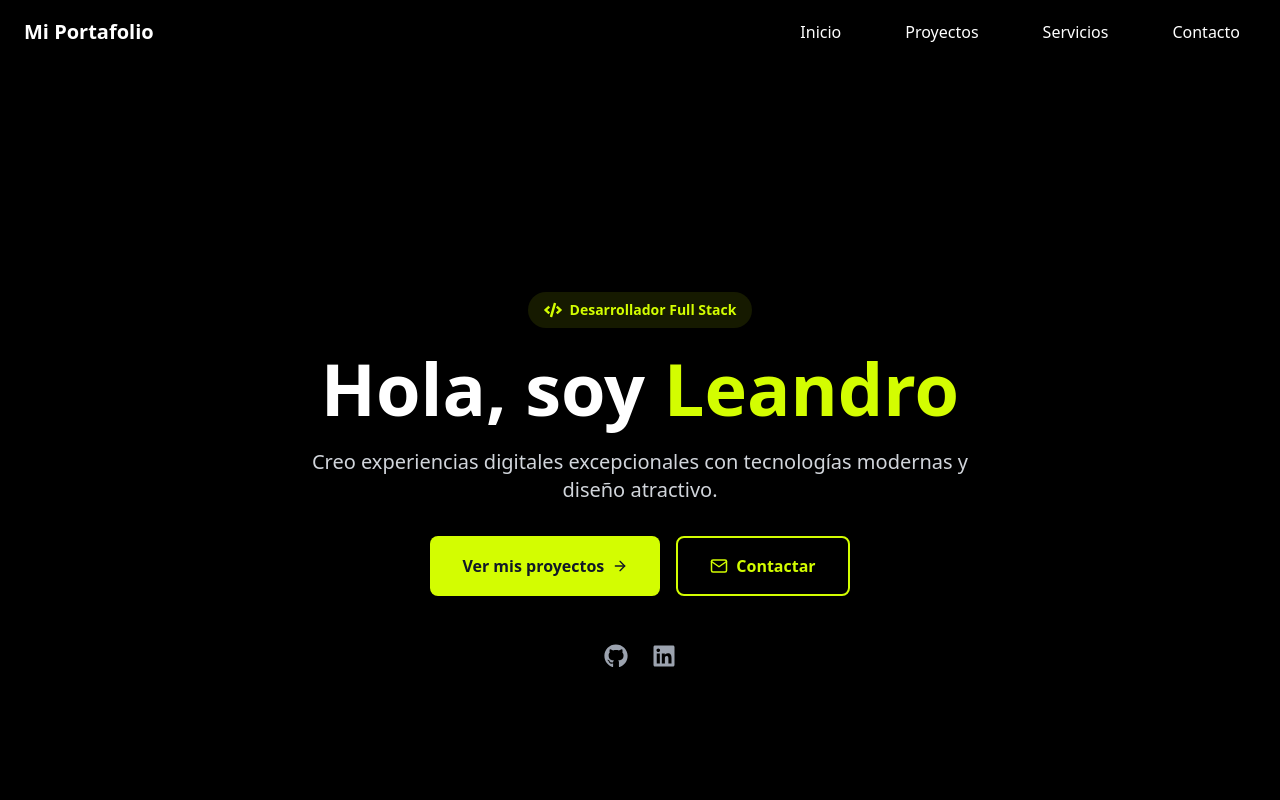
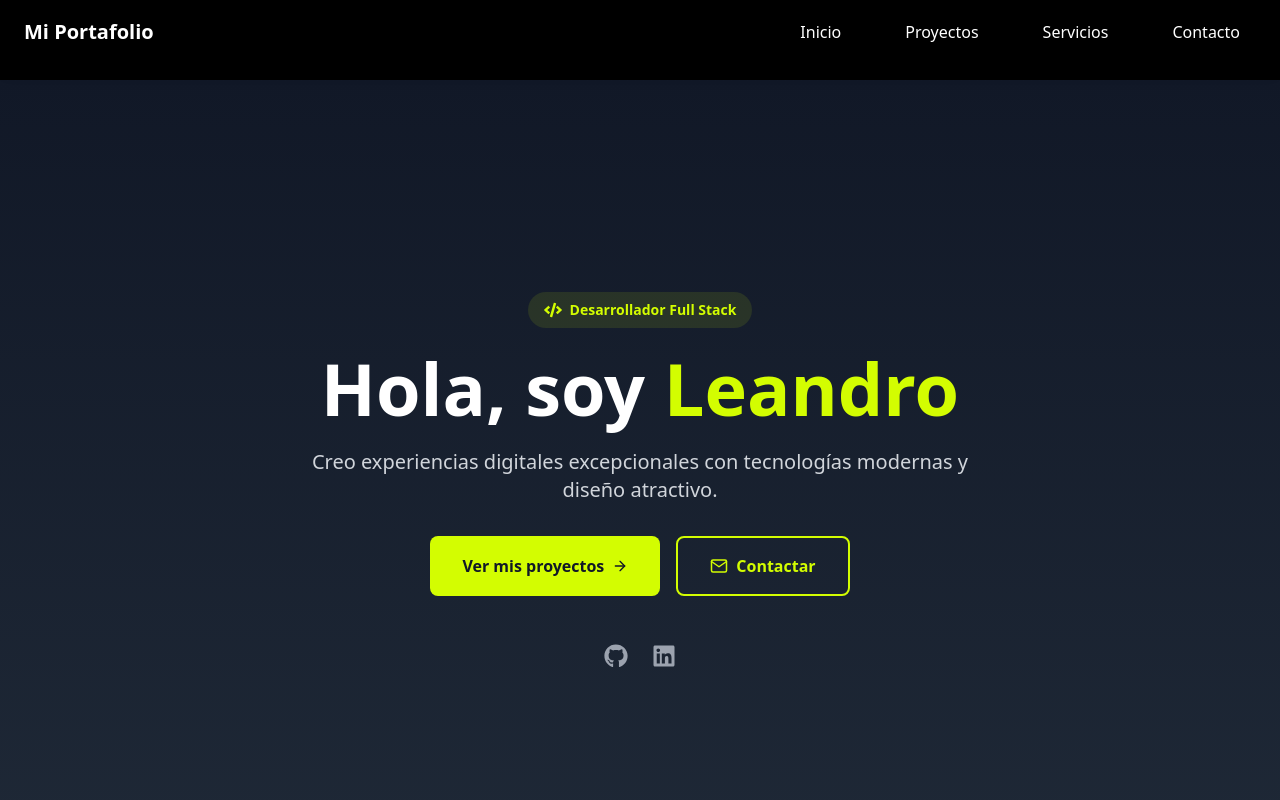
Before and after one commit to lgavegno/mi-portafolio, a React (Vite) app: page / in a window 1280 px wide. Shown: the top 800 px of the page. Built offline with nearby package versions, Linux system fonts and the light colour scheme.

Commit message:
refactor: actualizar home component y layout principal

```diff
--- a/src/features/home/Home.jsx
+++ b/src/features/home/Home.jsx
@@ -5,8 +5,8 @@ import { FiMail, FiArrowRight } from 'react-icons/fi'
 
 const Home = () => {
   return (
-    <section id="inicio" className="min-h-screen flex items-center justify-center py-20 md:py-0">
-      <div className="container mx-auto px-4 sm:px-6 lg:px-8">
+    <section id="inicio" className="w-full relative overflow-hidden bg-gradient-to-b from-gray-900 to-gray-800 min-h-screen flex items-center justify-center py-20 md:py-0">
+      <div className="container mx-auto px-4 sm:px-6 lg:px-8 relative z-10">
         <div className="text-center">
           <div className="inline-block bg-[#d3fd01]/10 px-4 py-2 rounded-full mb-6">
             <span className="text-[#d3fd01] text-sm font-semibold flex items-center justify-center gap-2">
--- a/src/layouts/MainLayout.jsx
+++ b/src/layouts/MainLayout.jsx
@@ -6,10 +6,8 @@ const MainLayout = ({ children }) => {
   return (
     <div className="min-h-screen bg-black text-white overflow-x-hidden">
       <Header />
-      <main className="pt-16 md:pt-20 w-full max-w-[100vw] overflow-hidden">
-        <div className="w-full max-w-7xl mx-auto px-4 sm:px-6 lg:px-8">
-          {children}
-        </div>
+      <main className="pt-16 md:pt-20 w-full max-w-[100vw] overflow-x-hidden">
+        {children}
       </main>
       <Footer />
     </div>
```
